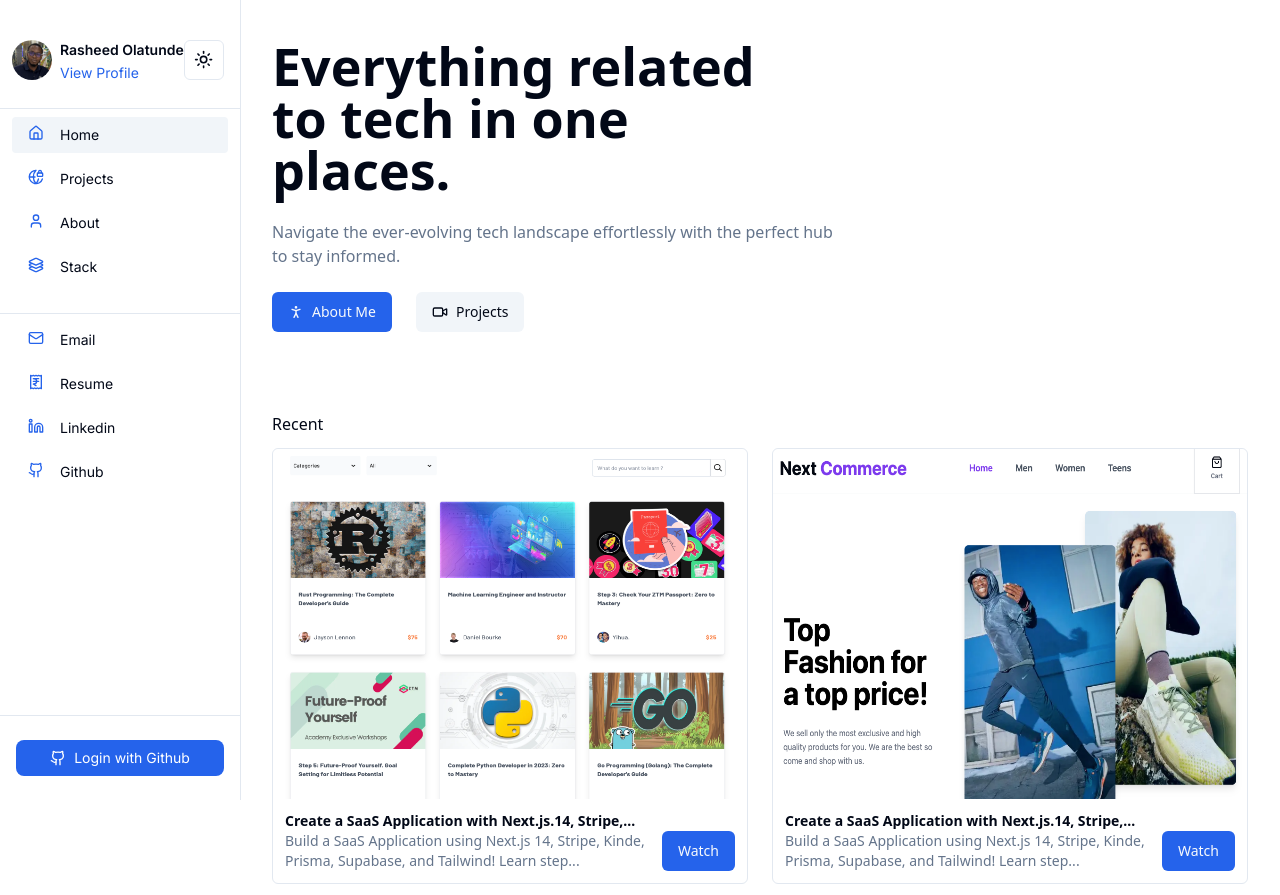
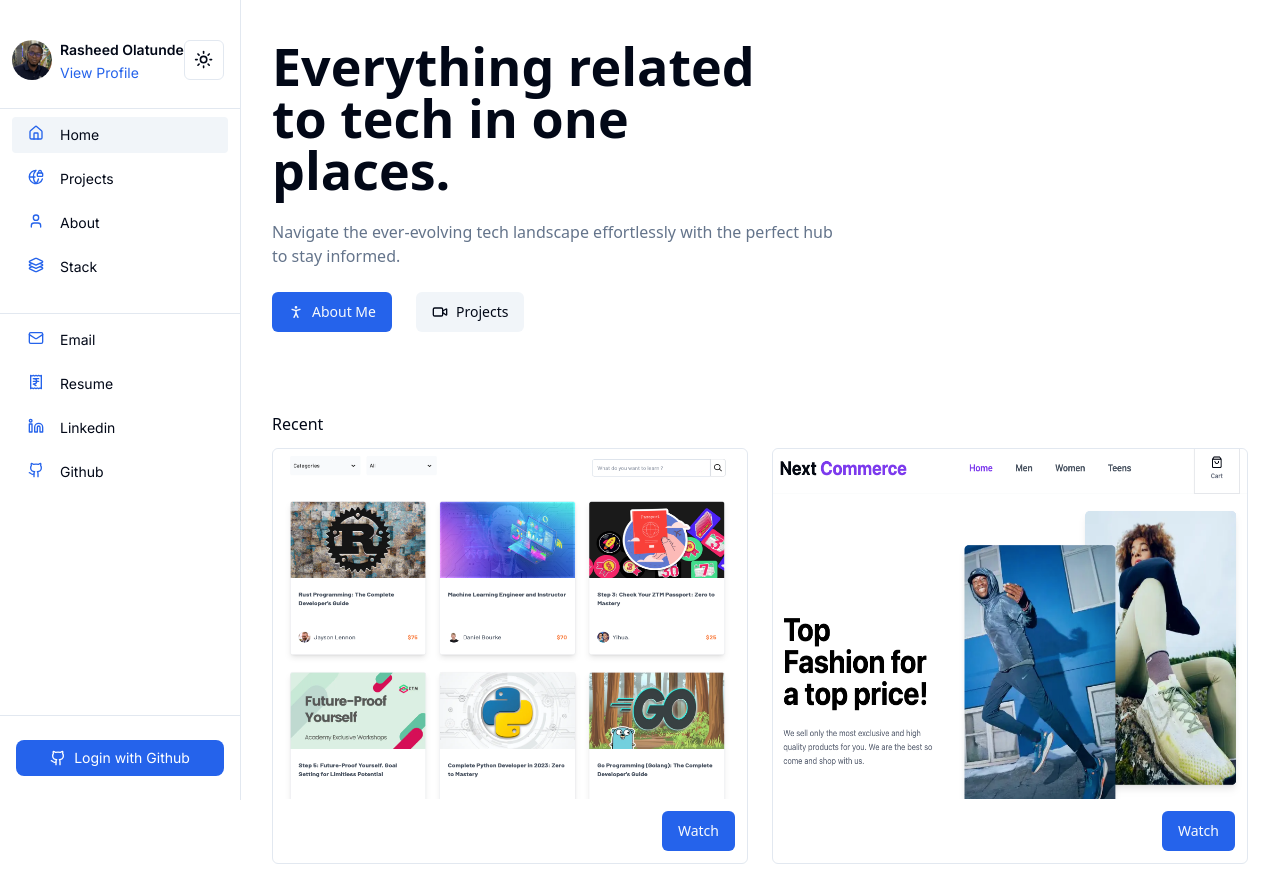
Before and after one commit to geodevcodes/v2_portfolio, a Next.js app: page / in a window 1280 px wide. Shown: the top 895 px of the page. Built offline with nearby package versions, Linux system fonts and the light colour scheme; no server answers.

Commit message:
props added and necessary styling added

```diff
--- a/app/components/card/RecommendCard.tsx
+++ b/app/components/card/RecommendCard.tsx
@@ -3,12 +3,17 @@ import Image from "next/image";
 import Link from "next/link";
 
 interface ProjectCardData {
+  projectId: string;
   cardImageUrl: string;
-  urlLink: string;
+  projectUrl: string;
+  projectTitle: string;
+  subTitle: string;
 }
 export default function RecommendCard({
+  projectId,
   cardImageUrl,
-  urlLink,
+  projectTitle,
+  subTitle
 }: ProjectCardData) {
   return (
     <div>
@@ -24,18 +29,16 @@ export default function RecommendCard({
           </div>
           <div className="p-4 lg:p-3">
             <p className="font-semibold text-sm line-clamp-1 md:max-w-sm">
-              Create a SaaS Application with Next.js.14, Stripe, Kinde, Prisma,
-              Supabase and ...
+             {projectTitle}
             </p>
             <div className="lg:flex justify-between gap-2 w-full">
-              <p className="text-muted-foreground text-sm">
-                Build a SaaS Application using Next.js 14, Stripe, Kinde,
-                Prisma, Supabase, and Tailwind! Learn step...
+              <p className="text-muted-foreground text-sm line-clamp-1">
+               {subTitle}
               </p>
               <div>
                 <Button asChild className="w-full mt-4 lg:mt-0">
                   <Link
-                    href={urlLink}
+                    href={`/projects/${projectId}`}
                     rel="noopener noreferrer"
                     target="_blank"
                   >
```
